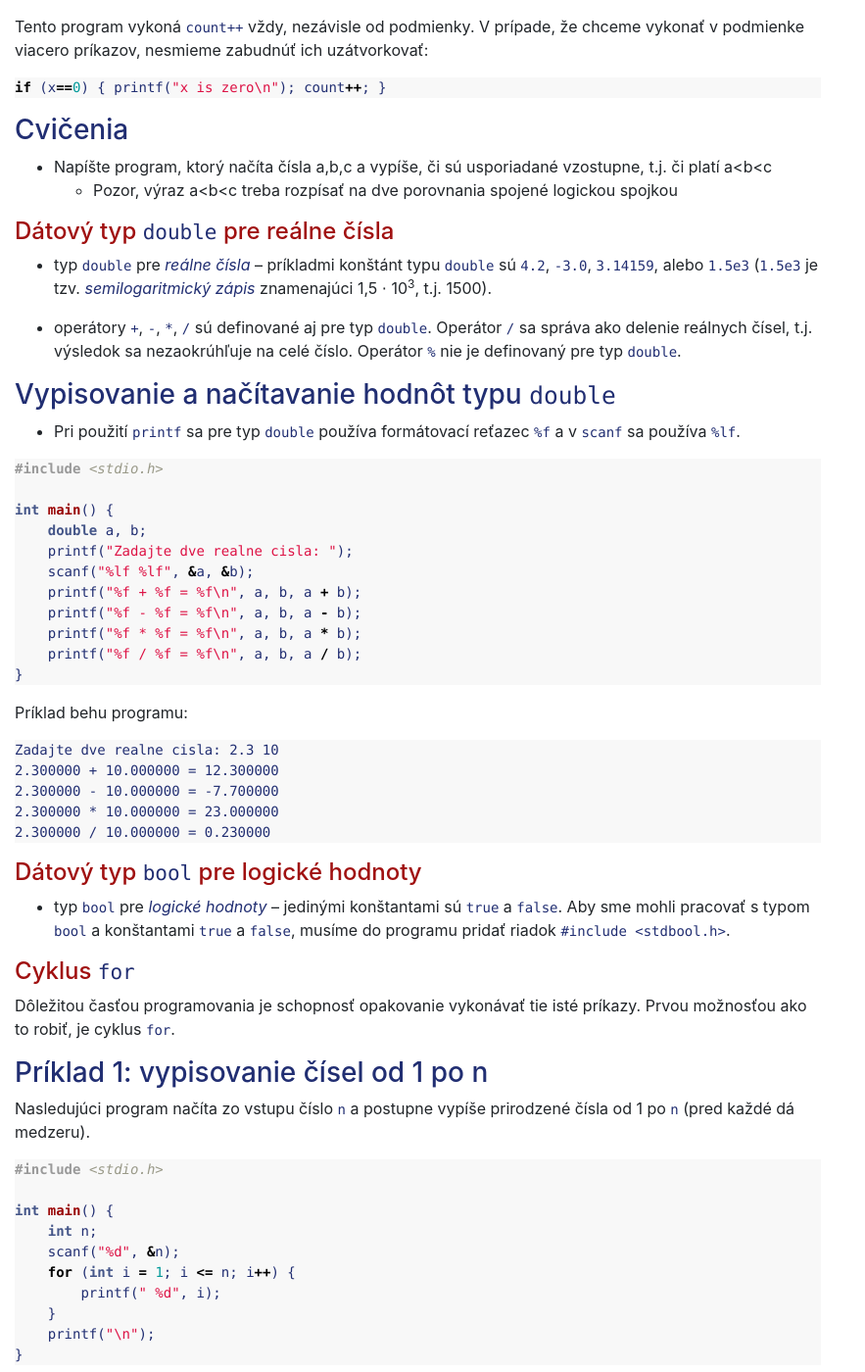
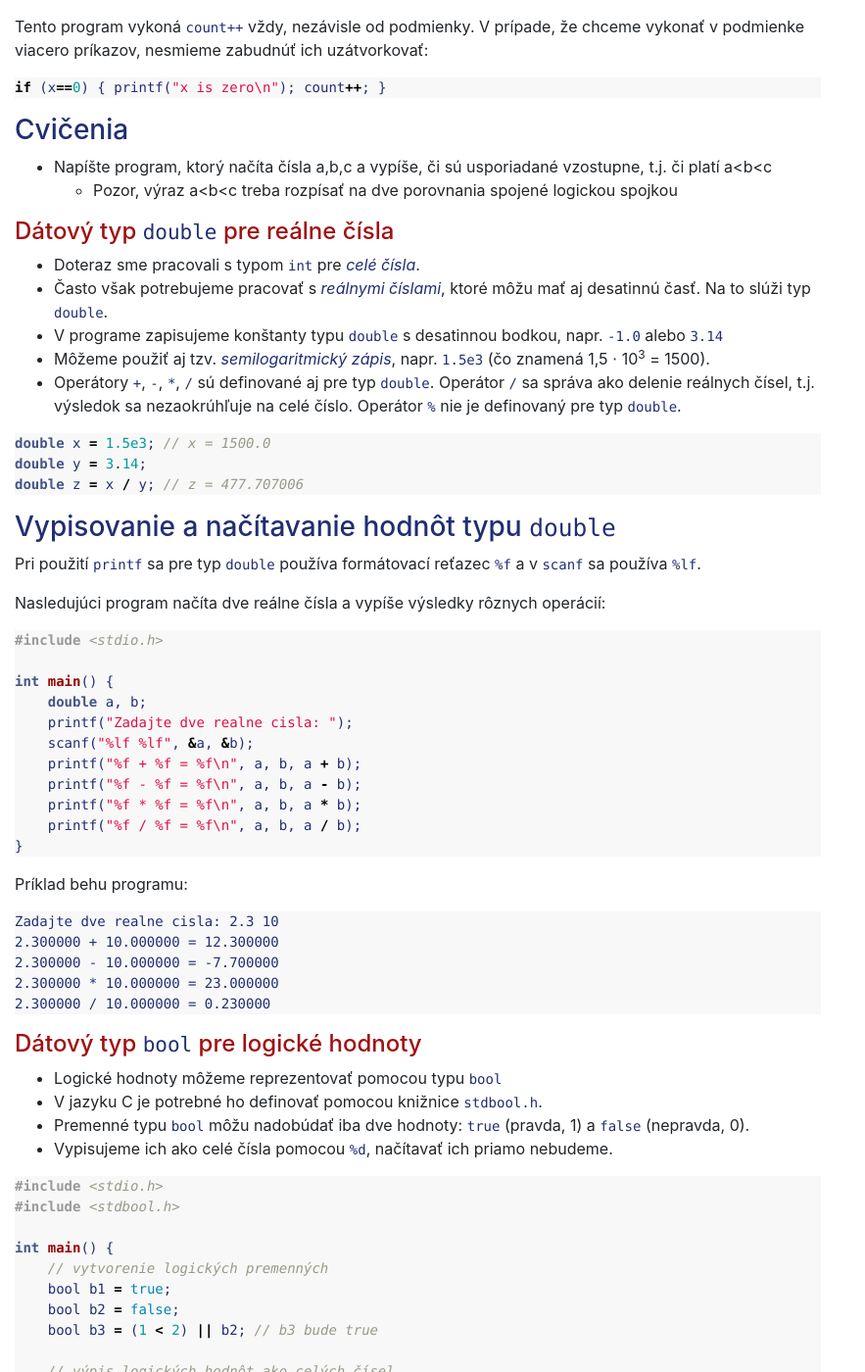
Before and after one commit to dcs-fmph/prog1, a Jekyll site: the page built from notes/P2.md, in a window 1280 px wide and 1400 px high, scrolled down 6844 px. Shown: the whole window at 98% size, without its empty margins (0-883 px from the left). Built offline with Jekyll 4.4.1, drawn with Linux system fonts in a browser that asks for light colours; nearby versions of some CDN libraries; our own code applies the rules of GitHub Pages for plain Markdown files; some of the changed text lies outside the part shown.

Commit message:
double, bool

````diff
--- a/notes/P2.md
+++ b/notes/P2.md
@@ -343,20 +343,27 @@ if (x==0) { printf("x is zero\n"); count++; }
 
 ## Dátový typ `double` pre reálne čísla
 
-  - typ `double` pre *reálne čísla* – príkladmi konštánt typu `double`
-    sú `4.2`, `-3.0`, `3.14159`, alebo `1.5e3` (`1.5e3` je tzv.
-    *semilogaritmický zápis* znamenajúci 1,5 ⋅ 10<sup>3</sup>, t.j.
-    1500).
 
-- operátory `+`, `-`, `*`, `/` sú definované aj pre typ `double`. Operátor
+- Doteraz sme pracovali s typom `int` pre *celé čísla*.
+- Často však potrebujeme pracovať s *reálnymi číslami*, ktoré môžu mať aj desatinnú časť. Na to slúži typ `double`.
+- V programe zapisujeme konštanty typu `double` s desatinnou bodkou, napr. `-1.0` alebo `3.14`
+- Môžeme použiť aj tzv. *semilogaritmický zápis*, napr. `1.5e3` (čo znamená 1,5 ⋅ 10<sup>3</sup> = 1500).
+- Operátory `+`, `-`, `*`, `/` sú definované aj pre typ `double`. Operátor
   `/` sa správa ako delenie reálnych čísel, t.j. výsledok sa nezaokrúhľuje
   na celé číslo. Operátor `%` nie je definovaný pre typ `double`.
 
+```c
+double x = 1.5e3; // x = 1500.0
+double y = 3.14;
+double z = x / y; // z = 477.707006
+```
+
+
 ### Vypisovanie a načítavanie hodnôt typu `double`
 
-* Pri použití `printf` sa pre typ `double` používa formátovací reťazec `%f` a v `scanf` sa používa `%lf`.
+Pri použití `printf` sa pre typ `double` používa formátovací reťazec `%f` a v `scanf` sa používa `%lf`.
 
-
+Nasledujúci program načíta dve reálne čísla a vypíše výsledky rôznych operácií:
 ```c
 #include <stdio.h>
 
@@ -382,10 +389,38 @@ Zadajte dve realne cisla: 2.3 10
 
 ## Dátový typ `bool` pre logické hodnoty
 
-  - typ `bool` pre *logické hodnoty* – jedinými konštantami sú `true` a
-    `false`.
-Aby sme mohli pracovať s typom `bool` a konštantami `true` a `false`, musíme do programu pridať riadok `#include <stdbool.h>`.
+- Logické hodnoty môžeme reprezentovať pomocou typu `bool`
+- V jazyku C je potrebné ho definovať pomocou knižnice `stdbool.h`.
+- Premenné typu `bool` môžu nadobúdať iba dve hodnoty: `true` (pravda, 1) a `false` (nepravda, 0).
+- Vypisujeme ich ako celé čísla pomocou `%d`, načítavať ich priamo nebudeme.
 
+```c
+#include <stdio.h>
+#include <stdbool.h>
+
+int main() {
+    // vytvorenie logických premenných
+    bool b1 = true;
+    bool b2 = false;
+    bool b3 = (1 < 2) || b2; // b3 bude true
+
+    // výpis logických hodnôt ako celých čísel
+    printf("b1 = %d, b2 = %d, b3 = %d\n", b1, b2, b3);
+
+    // použitie logických hodnôt v podmienke
+    if (b3) {
+        printf("b3 je pravda\n");
+    } else {
+        printf("b3 je nepravda\n");
+    }
+}
+```
+
+Program vypíše:
+```
+b1 = 1, b2 = 0, b3 = 1
+b3 je pravda
+```
 
 ## Cyklus `for`
 
````
